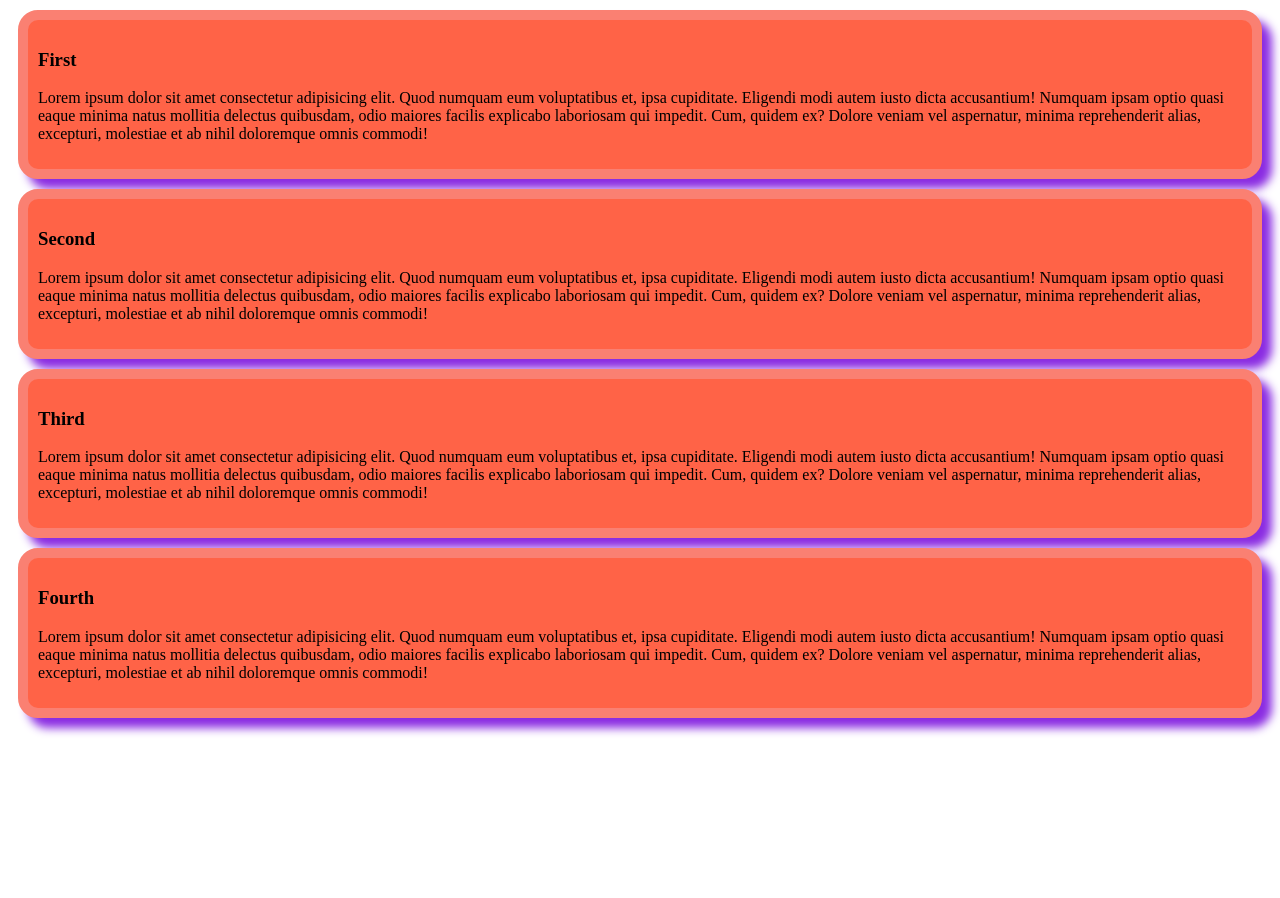
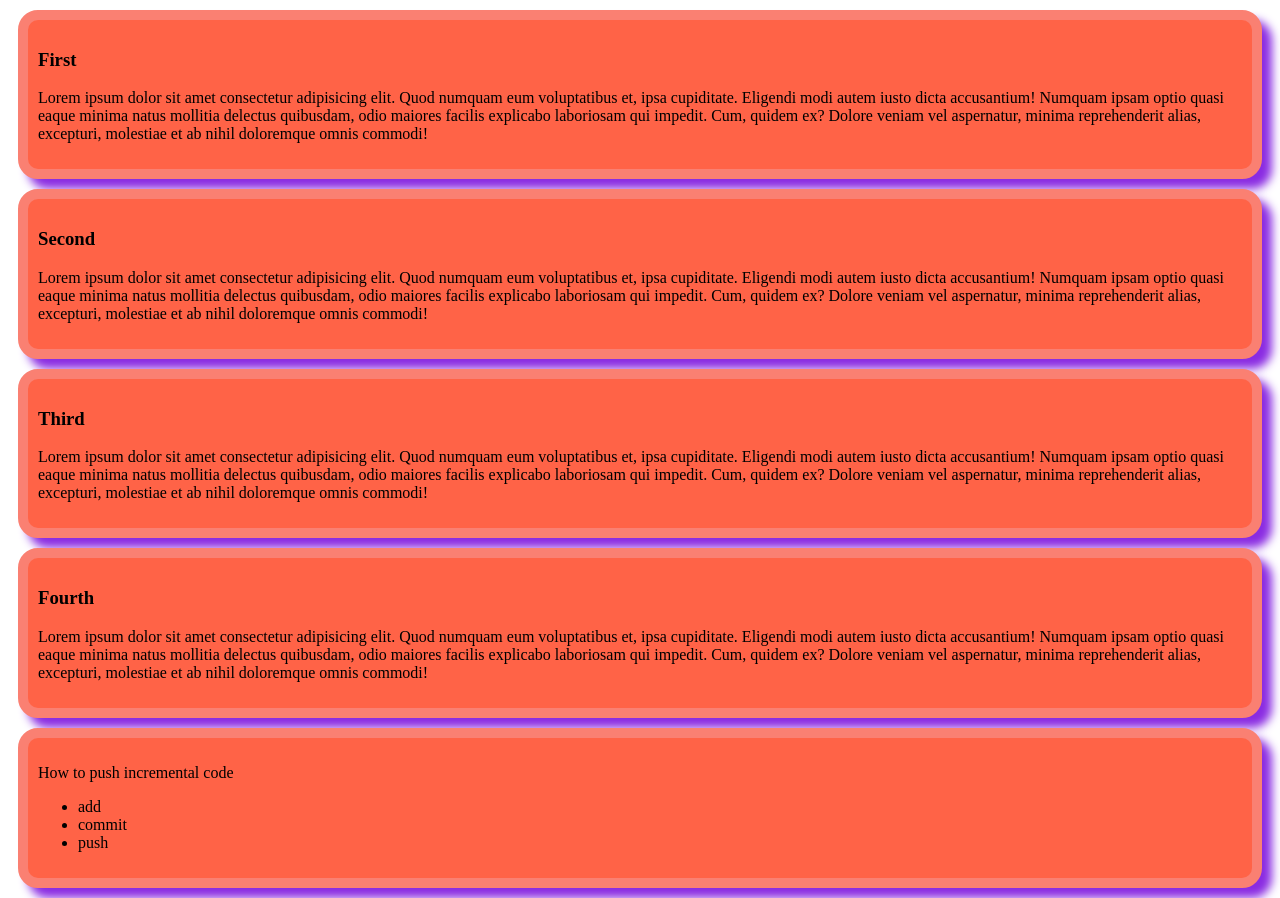
Before and after one commit to syedshafinahmed/improved-funicular, a plain HTML site: page index.html in a window 1280 px wide. Before the commit the page ends 800 px from the top, so only its background shows below. Drawn offline with Linux system fonts and the light colour scheme.

Commit message:
added list

```diff
--- a/index.html
+++ b/index.html
@@ -23,5 +23,14 @@
         <h3>Fourth</h3>
         <p>Lorem ipsum dolor sit amet consectetur adipisicing elit. Quod numquam eum voluptatibus et, ipsa cupiditate. Eligendi modi autem iusto dicta accusantium! Numquam ipsam optio quasi eaque minima natus mollitia delectus quibusdam, odio maiores facilis explicabo laboriosam qui impedit. Cum, quidem ex? Dolore veniam vel aspernatur, minima reprehenderit alias, excepturi, molestiae et ab nihil doloremque omnis commodi!</p>
     </div>
+
+    <div>
+        <p>How to push incremental code</p>
+        <ul>
+            <li>add</li>
+            <li>commit</li>
+            <li>push</li>
+        </ul>
+    </div>
 </body>
 </html>
```
